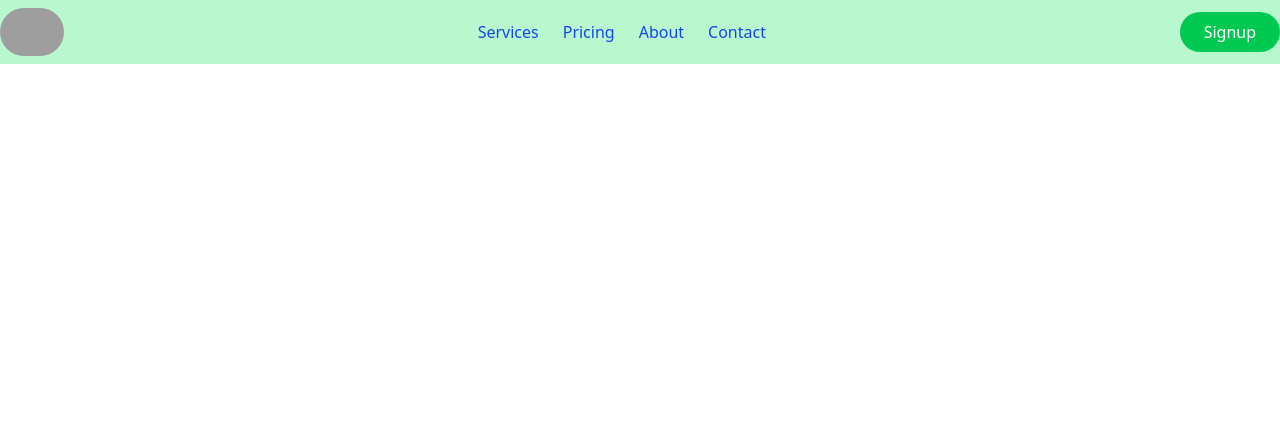
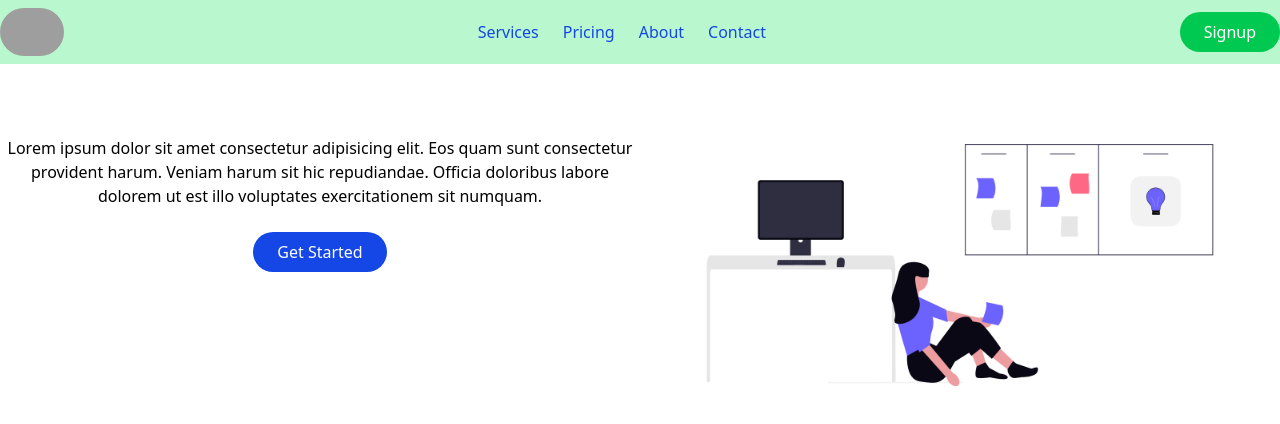
Before and after one commit to Fakecloak/TailwindCSS-landing-page, a website: page src/index.html in a window 1280 px wide. Drawn offline with Linux system fonts and the light colour scheme; grey boxes are pictures that could not be loaded.

Commit message:
add Hero Section with styling

```diff
--- a/src/index.html
+++ b/src/index.html
@@ -6,6 +6,7 @@
   <link href="./output.css" rel="stylesheet">
 </head>
 <body>
+  <!-- NavBar -->
   <div class="container mx-auto bg-green-200">
     <nav class="flex justify-between items-center">
       <div class="flex items-center h-16 w-16">
@@ -20,5 +21,16 @@
       <button class="bg-green-500 px-6 py-2 rounded-full text-white font-medium hover:bg-blue-300">Signup</button>
     </nav>
   </div>
+
+  <!-- Hero Section -->
+   <div class="container mx-auto mt-12 flex">
+    <div class="w-1/2 text-center">
+      <p class="mt-6">Lorem ipsum dolor sit amet consectetur adipisicing elit. Eos quam sunt consectetur provident harum. Veniam harum sit hic repudiandae. Officia doloribus labore dolorem ut est illo voluptates exercitationem sit numquam.</p>
+      <button class="bg-blue-700 text-white px-6 py-2 rounded-full mt-6 font-medium">Get Started</button>
+    </div>
+    <div class="w-1/2">
+      <img class="mx-auto" src="../assets/undraw_sorting-thoughts_b0kt.png" alt="">
+    </div>
+   </div>
 </body>
 </html>
```
Also changed, not shown: assets/undraw_sorting-thoughts_b0kt.png (added), src/output.css.
